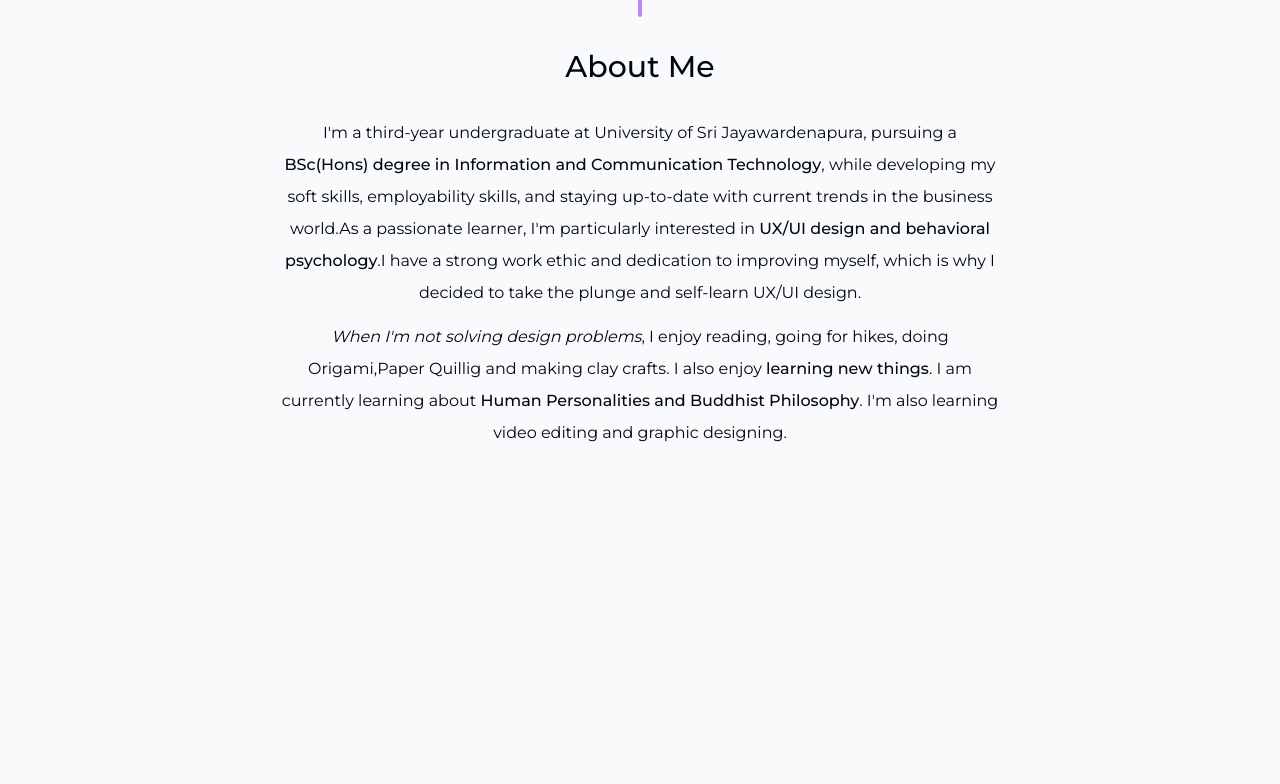
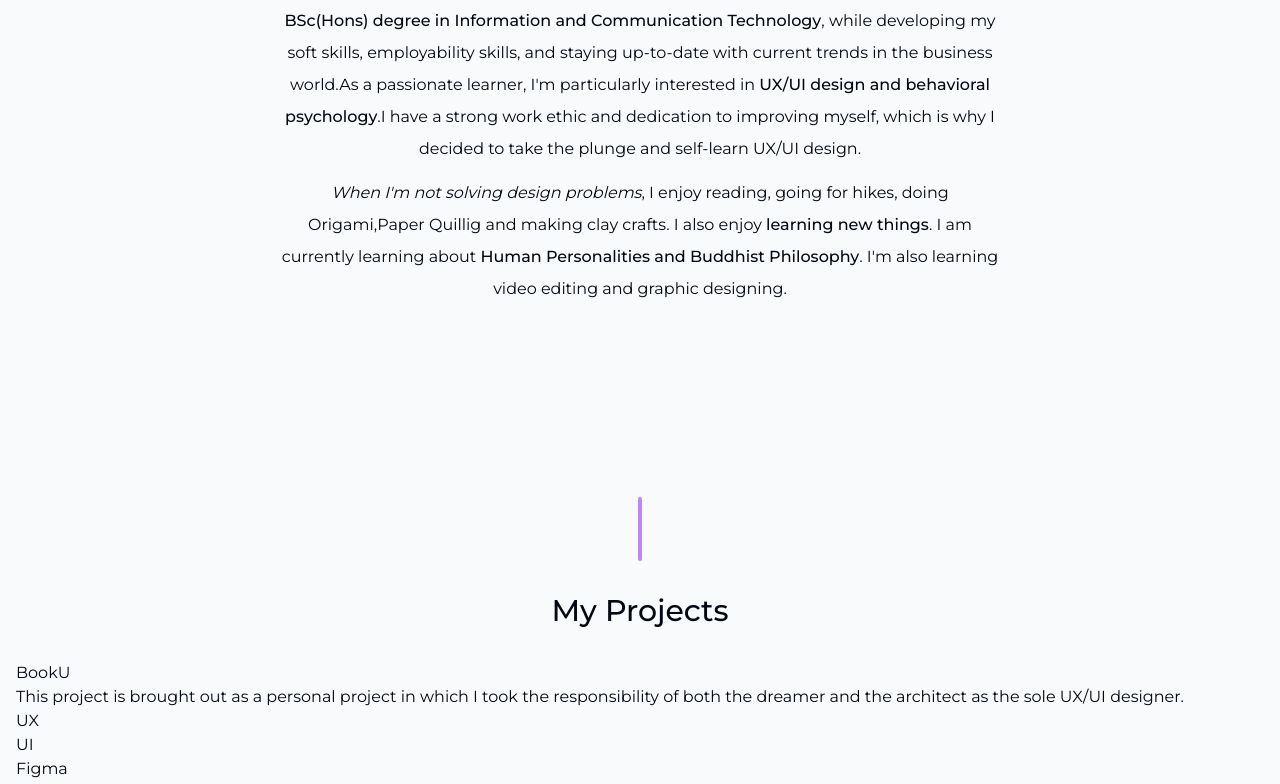
Before and after one commit to ThilPerera/Personal-Website-AF_20_16111, a Next.js app: page / in a window 1280 px wide. Shown: the part 943-1727 px from the top of the page. Before the commit the page ends 1552 px from the top, so only its background shows below. Built offline with nearby package versions, Linux system fonts and the light colour scheme.

Commit message:
Adding project section to the main page

```diff
--- a/app/page.tsx
+++ b/app/page.tsx
@@ -1,6 +1,7 @@
 import About from "@/components/About";
 import Header from "@/components/Header";
 import Intro from "@/components/Intro";
+import Projects from "@/components/Projects";
 import SectionDivider from "@/components/Section-divider";
 
 export default function Home() {
@@ -10,6 +11,8 @@ export default function Home() {
       <Intro></Intro>
       <SectionDivider></SectionDivider>
       <About></About>
+      <SectionDivider></SectionDivider>
+      <Projects></Projects>
     </main>
   );
 }
```
